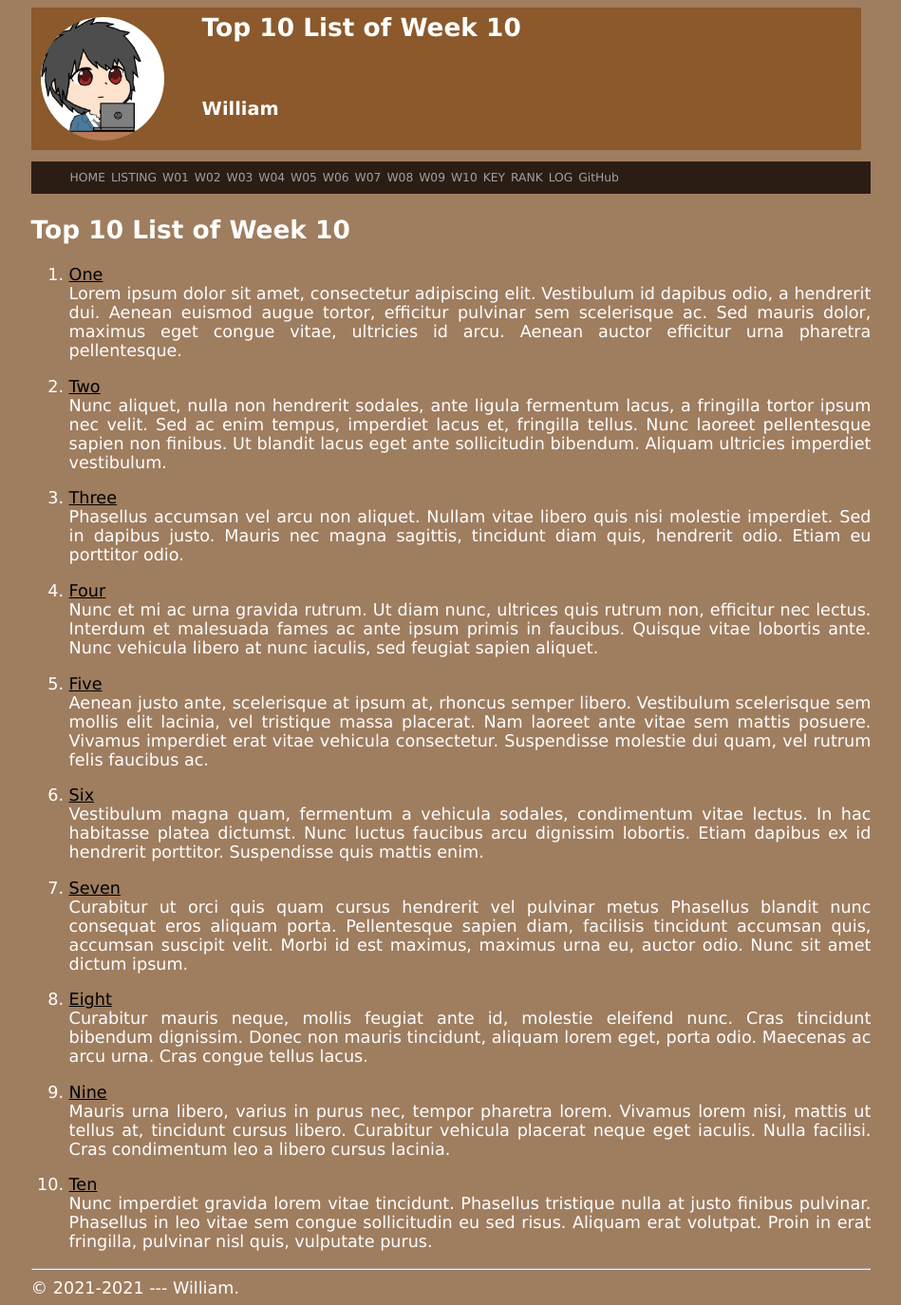
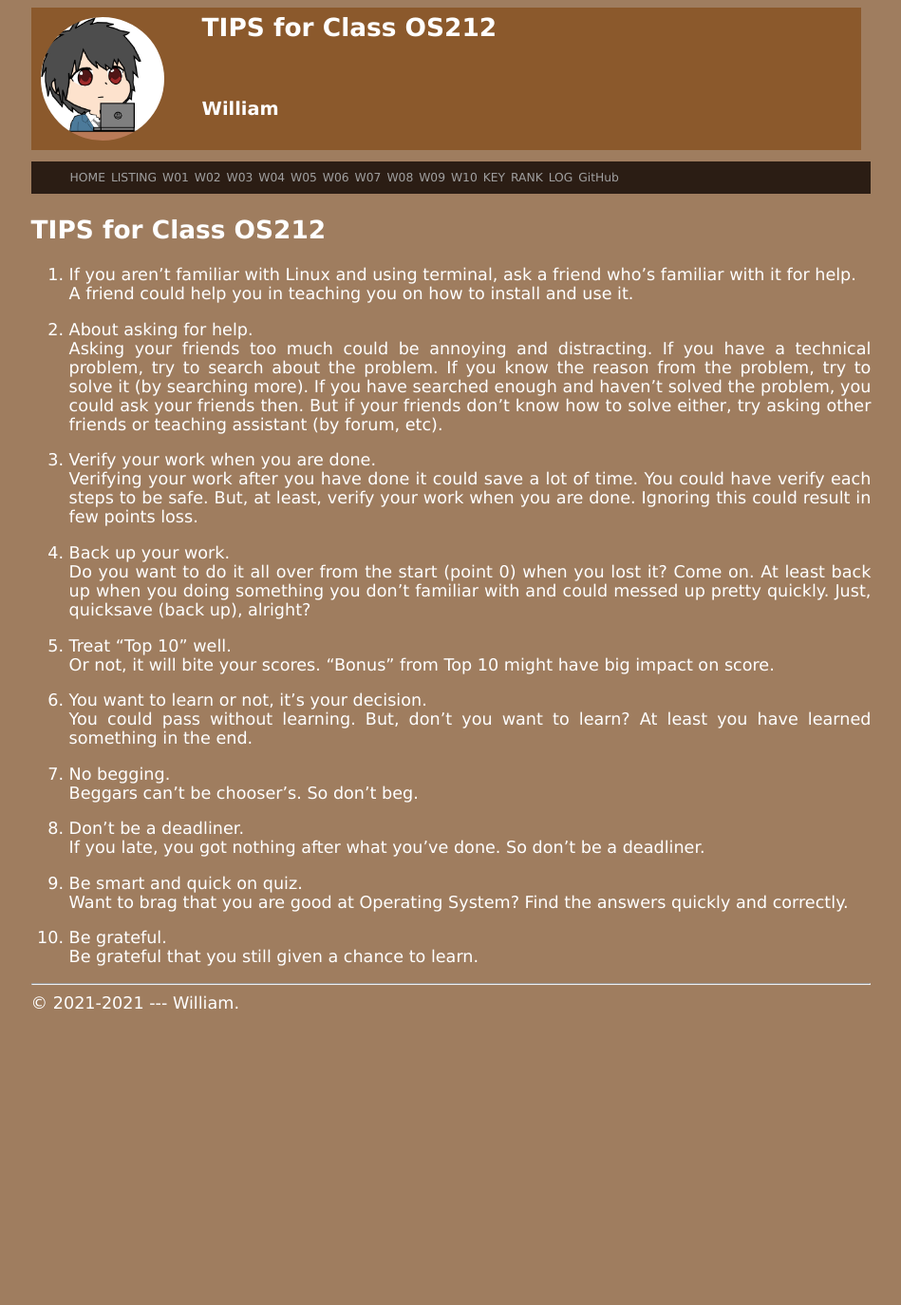
Before and after one commit to Hori75/os211, a Jekyll site: the page built from w10.md, in a window 1280 px wide. Shown: the whole page at 95% size, without its empty margins (165-1114 px from the left). Built offline with Jekyll 4.4.1, drawn with Linux system fonts in a browser that asks for light colours; our own code applies the rules of GitHub Pages for plain Markdown files; after the commit the page ends 1074 px from its top, so only the background shows below that.

Commit message:
Week 10 assignments Hori75

```diff
--- a/TXT/mylog.txt
+++ b/TXT/mylog.txt
@@ -45,3 +45,4 @@
 ZCZC W09 180 L21 Reading OS Slides and Week 9 Slides
 ZCZC W09 180 L05 Finding related sites for Top 10 Week 9
 ZCZC W09 600 L03 Week 9 related task
+ZCZC W10 900 L03 Week10 related task
--- a/TXT/myrank.txt
+++ b/TXT/myrank.txt
@@ -26,3 +26,6 @@
 ZCZC W09 IoriU
 ZCZC W09 jojonicho
 ZCZC W09 irfancen
+ZCZC W10 irfancen
+ZCZC W10 KalEl2001
+ZCZC W10 IoriU
--- a/w10.md
+++ b/w10.md
@@ -3,74 +3,39 @@
 permalink: /W10/
 ---
 
-# Top 10 List of Week 10
+# TIPS for Class OS212
 
-1. [One](https://en.wikipedia.org/wiki/1)<br>
-Lorem ipsum dolor sit amet, consectetur adipiscing elit.
-Vestibulum id dapibus odio, a hendrerit dui.
-Aenean euismod augue tortor, efficitur pulvinar sem scelerisque ac.
-Sed mauris dolor, maximus eget congue vitae, ultricies id arcu.
-Aenean auctor efficitur urna pharetra pellentesque.
+1. If you aren't familiar with Linux and using terminal, ask a friend who's familiar with it for help.<br>
+A friend could help you in teaching you on how to install and use it.
 
-2. [Two](https://en.wikipedia.org/wiki/2)<br>
-Nunc aliquet, nulla non hendrerit sodales, ante ligula fermentum lacus, a fringilla tortor ipsum nec velit.
-Sed ac enim tempus, imperdiet lacus et, fringilla tellus.
-Nunc laoreet pellentesque sapien non finibus.
-Ut blandit lacus eget ante sollicitudin bibendum.
-Aliquam ultricies imperdiet vestibulum.
+2. About asking for help.<br>
+Asking your friends too much could be annoying and distracting. If you have a technical problem, try to
+search about the problem. If you know the reason from the problem, try to solve it (by searching more).
+If you have searched enough and haven't solved the problem, you could ask your friends then.
+But if your friends don't know how to solve either, try asking other friends or teaching assistant (by forum, etc).
 
-3. [Three](https://en.wikipedia.org/wiki/3)<br>
-Phasellus accumsan vel arcu non aliquet.
-Nullam vitae libero quis nisi molestie imperdiet.
-Sed in dapibus justo.
-Mauris nec magna sagittis, tincidunt diam quis, hendrerit odio.
-Etiam eu porttitor odio.
+3. Verify your work when you are done.<br>
+Verifying your work after you have done it could save a lot of time. You could have verify each steps to
+be safe. But, at least, verify your work when you are done. Ignoring this could result in few points loss.
 
-4. [Four](https://en.wikipedia.org/wiki/4)<br>
-Nunc et mi ac urna gravida rutrum.
-Ut diam nunc, ultrices quis rutrum non, efficitur nec lectus.
-Interdum et malesuada fames ac ante ipsum primis in faucibus.
-Quisque vitae lobortis ante.
-Nunc vehicula libero at nunc iaculis, sed feugiat sapien aliquet.
+4. Back up your work.<br>
+Do you want to do it all over from the start (point 0) when you lost it?  Come on. At least back up when you doing
+something you don't familiar with and could messed up pretty quickly. Just, quicksave (back up), alright?
 
-5. [Five](https://en.wikipedia.org/wiki/5)<br>
-Aenean justo ante, scelerisque at ipsum at, rhoncus semper libero.
-Vestibulum scelerisque sem mollis elit lacinia, vel tristique massa placerat.
-Nam laoreet ante vitae sem mattis posuere.
-Vivamus imperdiet erat vitae vehicula consectetur.
-Suspendisse molestie dui quam, vel rutrum felis faucibus ac.
+5. Treat "Top 10" well.<br>
+Or not, it will bite your scores. "Bonus" from Top 10 might have big impact on score.
 
-6. [Six](https://en.wikipedia.org/wiki/6)<br>
-Vestibulum magna quam, fermentum a vehicula sodales, condimentum vitae lectus.
-In hac habitasse platea dictumst.
-Nunc luctus faucibus arcu dignissim lobortis.
-Etiam dapibus ex id hendrerit porttitor.
-Suspendisse quis mattis enim.
+6. You want to learn or not, it's your decision.<br>
+You could pass without learning. But, don't you want to learn? At least you have learned something in the end.
 
-7. [Seven](https://en.wikipedia.org/wiki/7)<br>
-Curabitur ut orci quis quam cursus hendrerit vel pulvinar metus
-Phasellus blandit nunc consequat eros aliquam porta.
-Pellentesque sapien diam, facilisis tincidunt accumsan quis, accumsan suscipit velit.
-Morbi id est maximus, maximus urna eu, auctor odio.
-Nunc sit amet dictum ipsum.
+7. No begging.<br>
+Beggars can't be chooser's. So don't beg.
 
-8. [Eight](https://en.wikipedia.org/wiki/8)<br>
-Curabitur mauris neque, mollis feugiat ante id, molestie eleifend nunc.
-Cras tincidunt bibendum dignissim.
-Donec non mauris tincidunt, aliquam lorem eget, porta odio.
-Maecenas ac arcu urna.
-Cras congue tellus lacus.
+8. Don't be a deadliner.<br>
+If you late, you got nothing after what you've done. So don't be a deadliner.
 
-9. [Nine](https://en.wikipedia.org/wiki/9)<br>
-Mauris urna libero, varius in purus nec, tempor pharetra lorem.
-Vivamus lorem nisi, mattis ut tellus at, tincidunt cursus libero.
-Curabitur vehicula placerat neque eget iaculis.
-Nulla facilisi.
-Cras condimentum leo a libero cursus lacinia.
+9. Be smart and quick on quiz.<br>
+Want to brag that you are good at Operating System? Find the answers quickly and correctly.
 
-10. [Ten](https://en.wikipedia.org/wiki/10)<br>
-Nunc imperdiet gravida lorem vitae tincidunt.
-Phasellus tristique nulla at justo finibus pulvinar.
-Phasellus in leo vitae sem congue sollicitudin eu sed risus.
-Aliquam erat volutpat.
-Proin in erat fringilla, pulvinar nisl quis, vulputate purus.
+10. Be grateful.<br>
+Be grateful that you still given a chance to learn.
```
Also changed, not shown: 10 other files.
